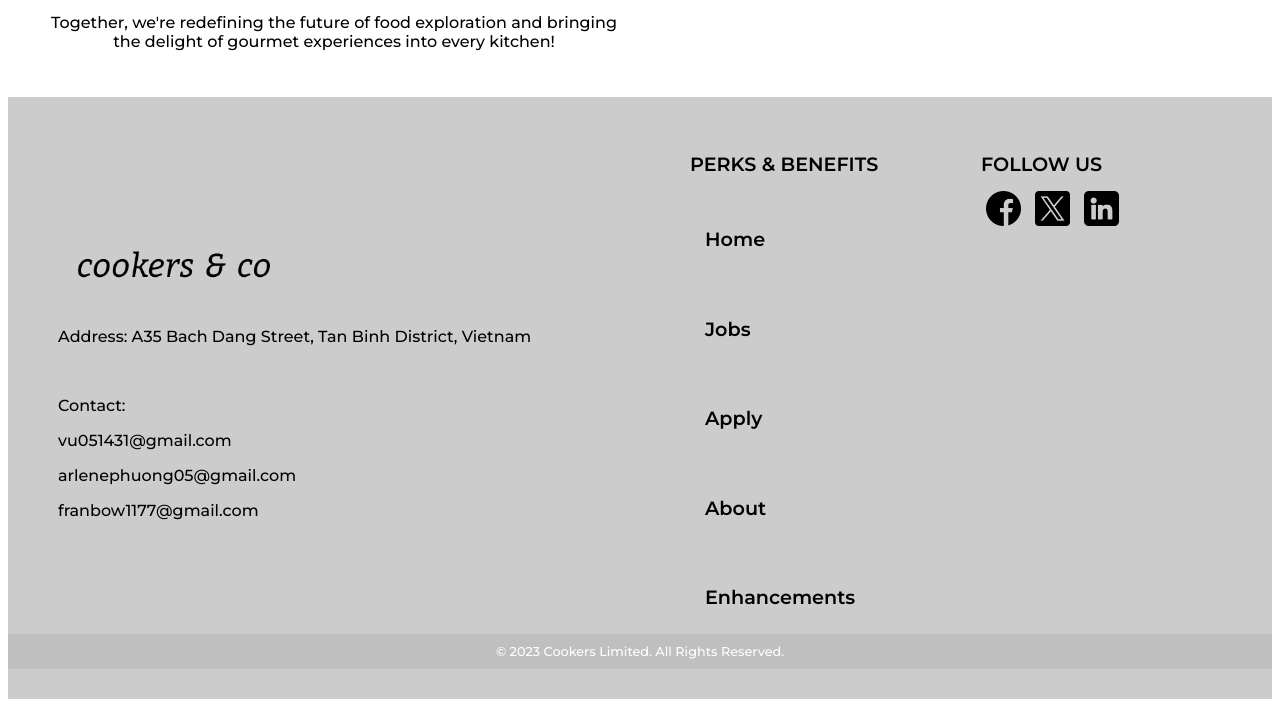
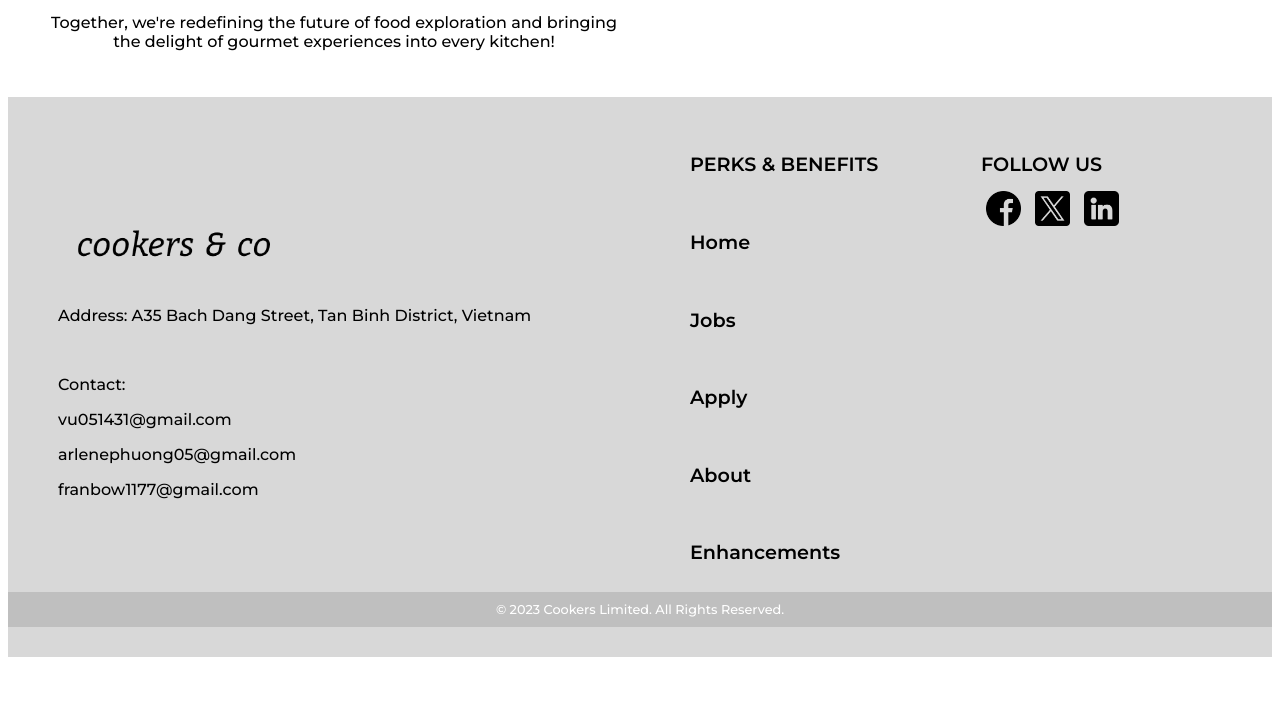
Before and after one commit to 010705mariposa/cos10026-assignment-1, a plain HTML site: page about.html in a window 1280 px wide. Shown: the part 2868-3575 px from the top of the page. After the commit the page ends 3533 px from the top, so only its background shows below. Drawn offline with nearby package versions, Linux system fonts and the light colour scheme.

Commit message:
im batman

```diff
--- a/about.html
+++ b/about.html
@@ -241,11 +241,11 @@
           <div class="footer-right">
             <div class="footer-menu">
                 <h4>PERKS & BENEFITS</h4>
-                <a href="index.html" class="nav-item"><h4>Home</h4></a>
-                <a href="jobs.html" class="nav-item"><h4>Jobs</h4></a>
-                <a href="apply.html" class="nav-item"><h4>Apply</h4></a>
-                <a href="about.html" class="nav-item"><h4>About</h4></a>
-                <a href="enhancements.html" class="nav-item"><h4>Enhancements</h4></a>
+                <a href="index.html" class="nav-item-footer"><h4>Home</h4></a>
+                <a href="jobs.html" class="nav-item-footer"><h4>Jobs</h4></a>
+                <a href="apply.html" class="nav-item-footer"><h4>Apply</h4></a>
+                <a href="about.html" class="nav-item-footer"><h4>About</h4></a>
+                <a href="enhancements.html" class="nav-item-footer"><h4>Enhancements</h4></a>
             </div>
             <div class="footer-menu">
               <h4>FOLLOW US</h4>
--- a/css/index.css
+++ b/css/index.css
@@ -160,6 +160,11 @@ td, th {
     width: 40%;
 }
 
+.logo_apply{
+    margin-top: 10%;
+    width: 50%;
+}
+
 #meet_the_members{
     width: 30%;
 }
@@ -170,8 +175,18 @@ td, th {
 }
 
 /* footer */
+.nav-item-footer{
+    color: black;
+    text-decoration: none;
+    margin: 0 15px;
+    font-size: 15px;
+}
+.nav-item-footer:hover{
+    color: white;
+}
+
 footer {
-    background-color:#cccccc;
+    background-color: #d8d8d8;
     color: black;
     padding: 30px 0;
   }
```
Also changed, not shown: apply.html (+32 -4 lines).
